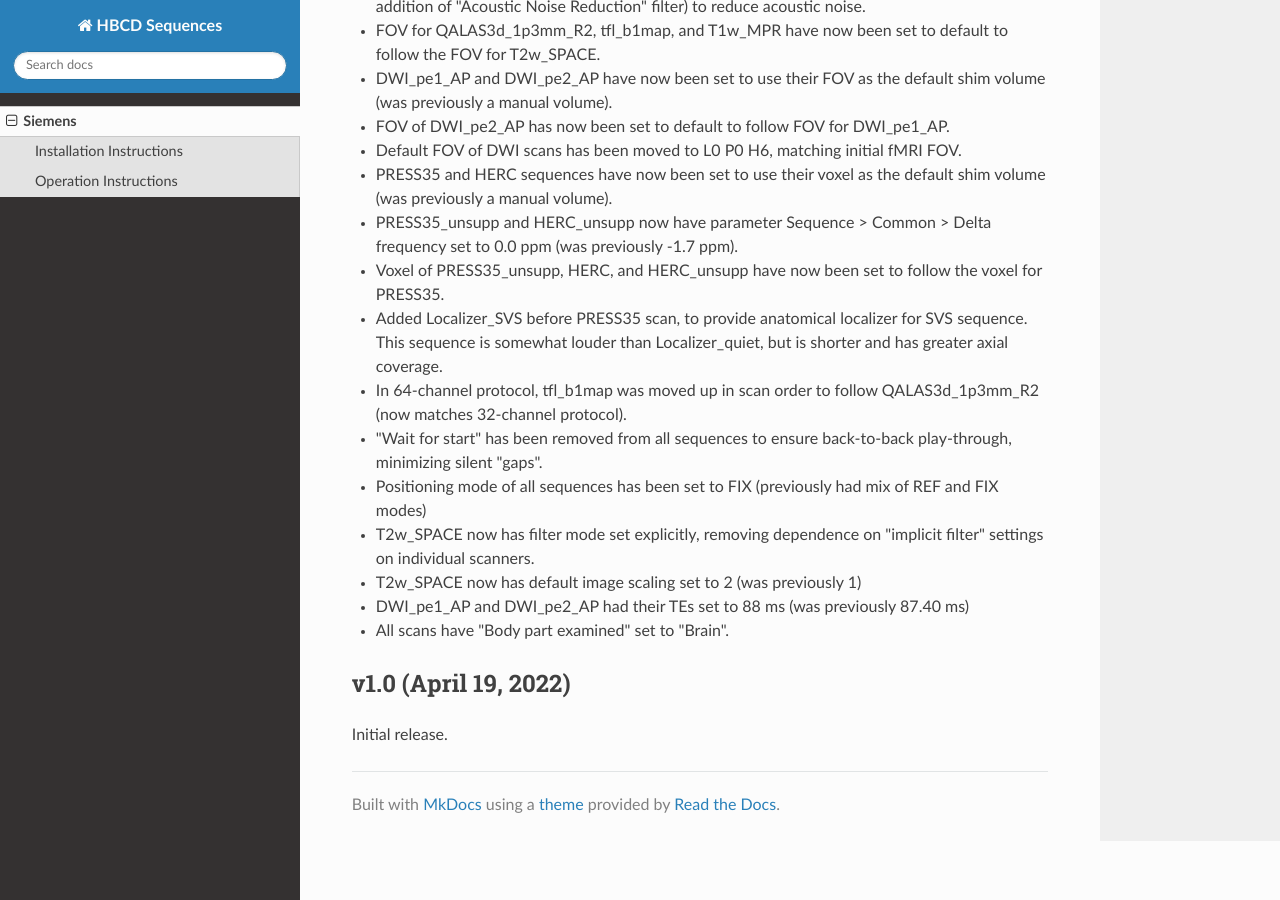
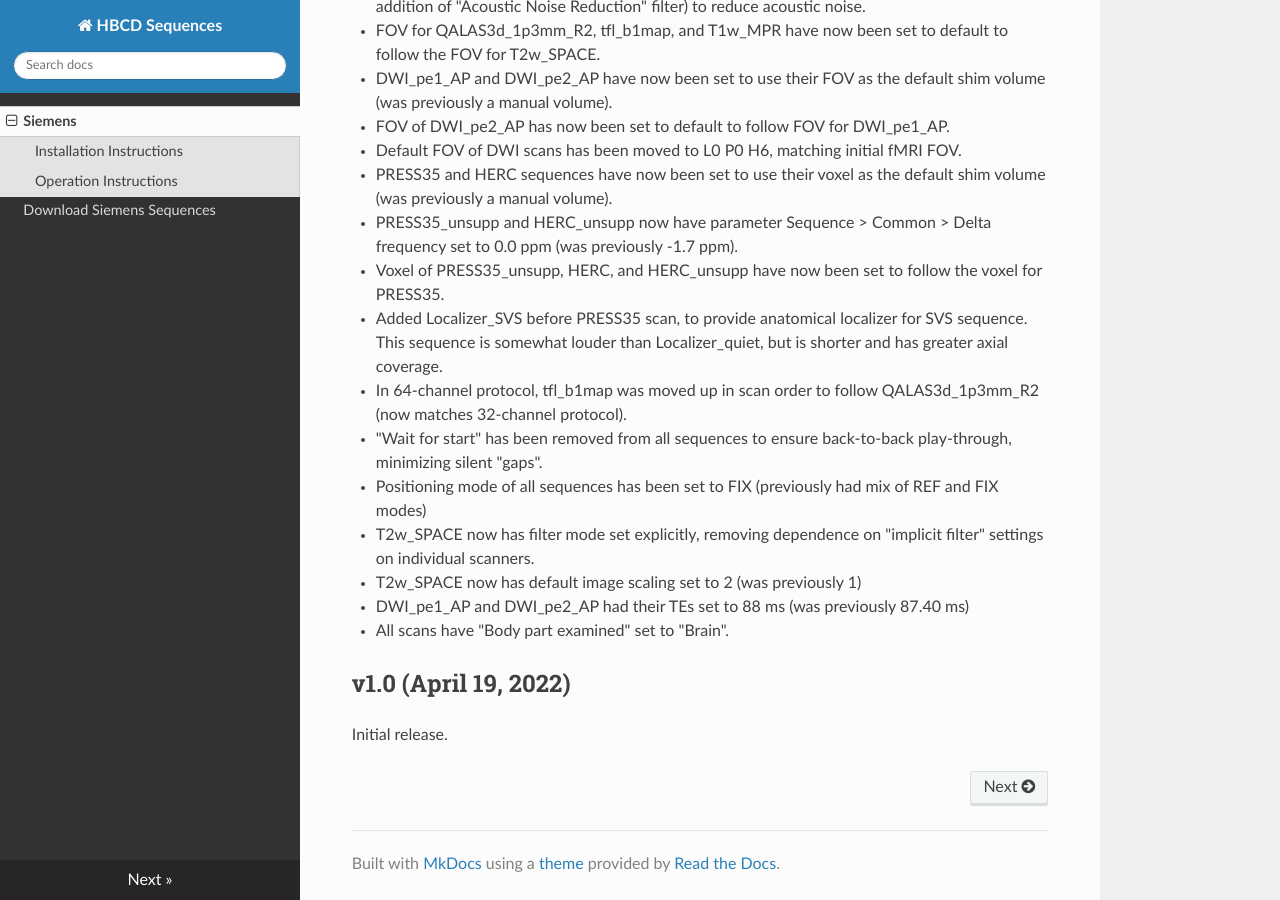
Before and after one commit to DCAN-Labs/hbcdsequences, an MkDocs documentation site: the page built from docs/siemens.md, in a window 1280 px wide and 900 px high, scrolled down 7340 px. Built offline with MkDocs 1.6.1, drawn with Linux system fonts in a browser that asks for light colours; nearby versions of some CDN libraries.

Commit message:
Update mkdocs.yml

```diff
--- a/mkdocs.yml
+++ b/mkdocs.yml
@@ -5,3 +5,4 @@ plugins:
 docs_dir: docs
 nav:
   - Siemens: siemens.md
+  - Download Siemens Sequences: download_sequences.md
```
